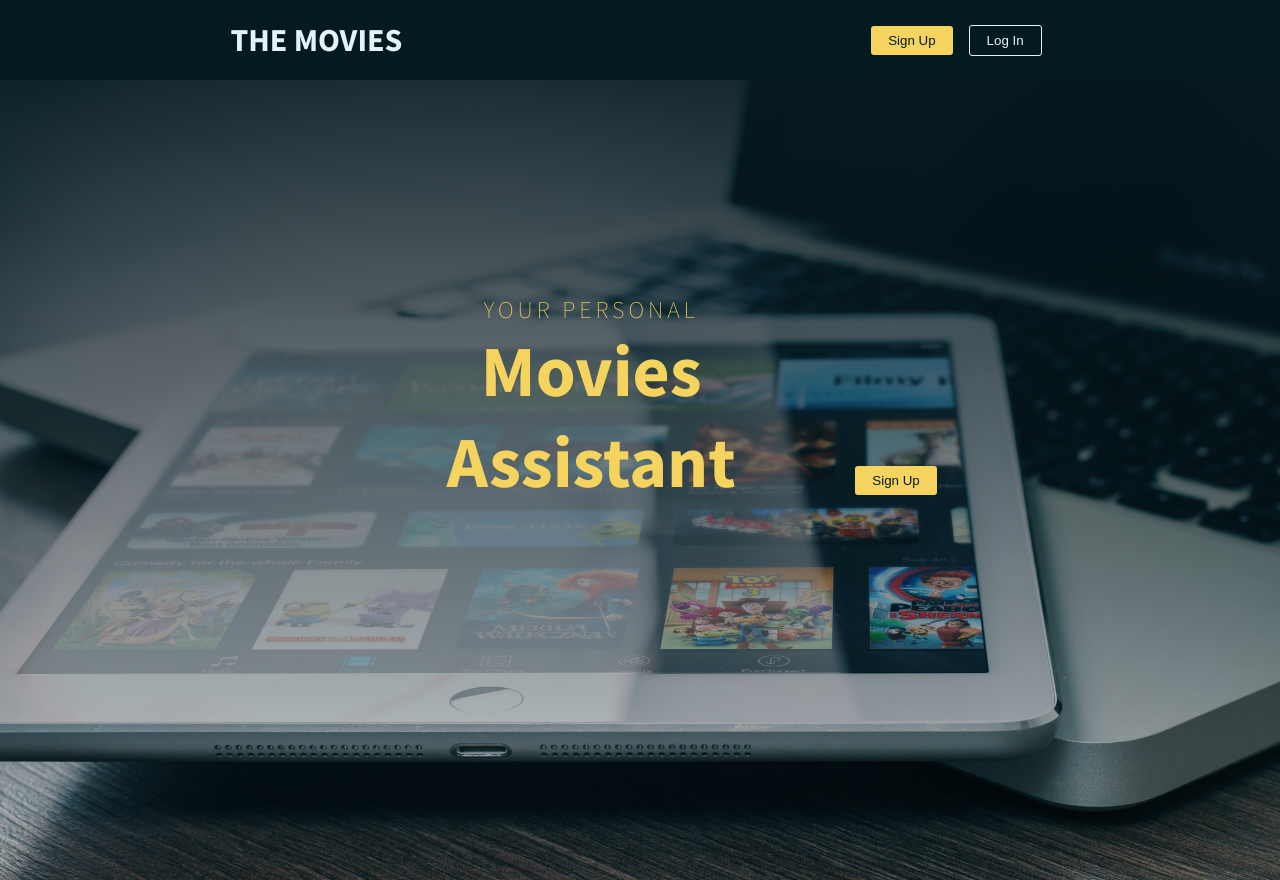
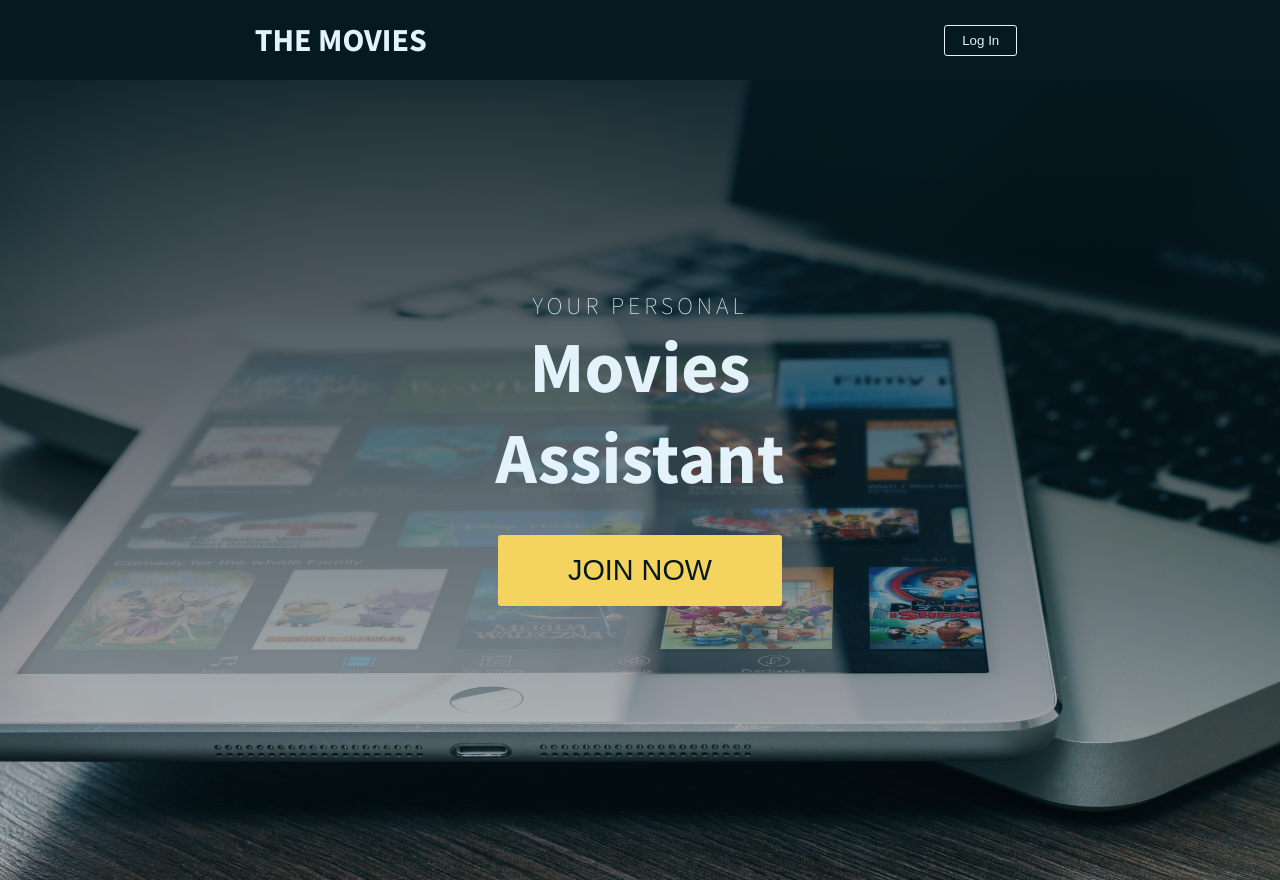
Before and after one commit to LaraMestnik/the_movies, a React (Create React App) app: page / in a window 1280 px wide. Built offline with nearby package versions, Linux system fonts and the light colour scheme.

Commit message:
join now btn

```diff
--- a/src/components/Button.js
+++ b/src/components/Button.js
@@ -1,7 +1,14 @@
 import React from 'react'
 
-export default function Button({ btnStyle, btnText }) {
+export default function Button({ btnStyle, btnText, size }) {
+    let btnSize = "btn-small"
+    if (size === "medium") {
+        btnSize = "btn-medium"
+    }
+    if (size === "large") {
+        btnSize = "btn-large"
+    }
     return (
-        <button className={`btn ${btnStyle === 'primary' ? 'btn-primary' : 'btn-secondary'}`}>{btnText}</button>
+        <button className={`btn ${btnStyle === 'primary' ? 'btn-primary' : 'btn-secondary'} ${btnSize}`}>{btnText}</button>
     )
 }
--- a/src/components/Navbar.js
+++ b/src/components/Navbar.js
@@ -8,7 +8,6 @@ export default function Navbar() {
                 <h1>the movies</h1>
             </div>
             <div className="btn-container">
-                <Button btnStyle="primary" btnText="Sign Up" />
                 <Button btnText="Log In" />
             </div>
         </nav>
--- a/src/css/main.css
+++ b/src/css/main.css
@@ -1,6 +1,5 @@
 @import url("https://fonts.googleapis.com/css2?family=Source+Sans+Pro:wght@200;300;400;700&display=swap");
 .btn {
-  padding: 7px 17px;
   border-radius: 3px;
   margin: 0 0.5rem;
 }
@@ -23,6 +22,20 @@
 .btn-secondary:hover {
   opacity: 0.8;
   cursor: pointer;
+}
+
+.btn-small {
+  padding: 7px 17px;
+}
+
+.btn-medium {
+  padding: 20px 30px;
+}
+
+.btn-large {
+  padding: 19px 70px;
+  font-size: 1.8rem;
+  text-transform: uppercase;
 }
 
 #nav {
@@ -48,7 +61,6 @@
 }
 
 .btn {
-  padding: 7px 17px;
   border-radius: 3px;
   margin: 0 0.5rem;
 }
@@ -73,6 +85,20 @@
   cursor: pointer;
 }
 
+.btn-small {
+  padding: 7px 17px;
+}
+
+.btn-medium {
+  padding: 20px 30px;
+}
+
+.btn-large {
+  padding: 19px 70px;
+  font-size: 1.8rem;
+  text-transform: uppercase;
+}
+
 .welcome {
   position: relative;
   display: flex;
@@ -86,9 +112,10 @@
   background-size: cover;
 }
 .welcome__title {
-  margin-bottom: 10rem;
+  margin-top: -4rem;
+  margin-bottom: 2rem;
   text-transform: capitalize;
-  color: #f4d35e;
+  color: #e4f2fc;
   font-size: 4.5rem;
   width: 40vw;
   text-align: center;
@@ -103,7 +130,6 @@
 }
 
 .btn {
-  padding: 7px 17px;
   border-radius: 3px;
   margin: 0 0.5rem;
 }
@@ -128,6 +154,20 @@
   cursor: pointer;
 }
 
+.btn-small {
+  padding: 7px 17px;
+}
+
+.btn-medium {
+  padding: 20px 30px;
+}
+
+.btn-large {
+  padding: 19px 70px;
+  font-size: 1.8rem;
+  text-transform: uppercase;
+}
+
 body {
   min-height: 100vh;
   font-family: "Source Sans Pro", sans-serif;
--- a/src/pages/Welcome.js
+++ b/src/pages/Welcome.js
@@ -7,8 +7,10 @@ console.log(welcomeBackground);
 export default function Welcome() {
     return (
         <main className="welcome welcome--bg" style={{ backgroundImage: `linear-gradient(rgba(5, 25, 32, .9), rgba(5, 25, 32, 0.2)), url(${welcomeBackground})` }}>
-            <h1 className="welcome__title"><span className="welcome__title__subtitle">Your personal</span> movies assistant</h1>
-            <Button btnStyle="primary" btnText="Sign Up" />
+            <div style={{ textAlign: 'center' }}>
+                <h1 className="welcome__title"><span className="welcome__title__subtitle">Your personal</span> movies assistant</h1>
+                <Button btnStyle="primary" btnText="Join Now" size="large" />
+            </div>
         </main>
 
     )
--- a/src/scss/_utilities.scss
+++ b/src/scss/_utilities.scss
@@ -7,10 +7,10 @@
 }
 
 .btn{
-    padding: $btnPadding;
     border-radius: 3px;
     margin: 0 .5rem;
 }
+
 .btn-primary{
     background-color: #f4d35e;
     color: #051920;
@@ -29,3 +29,17 @@
         cursor: pointer;
     }
 }
+
+.btn-small{
+    padding: 7px 17px;
+}
+
+.btn-medium{
+    padding: 20px 30px;
+}
+
+.btn-large{
+    padding: 19px 70px;
+    font-size: 1.8rem;
+    text-transform: uppercase;
+}
--- a/src/scss/_variables.scss
+++ b/src/scss/_variables.scss
@@ -1,2 +1 @@
-$btnPadding: 7px 17px;
 $h1HeadingSize: 4.5rem;
--- a/src/scss/_welcome.scss
+++ b/src/scss/_welcome.scss
@@ -11,9 +11,10 @@
       background-size: cover;
     }
     &__title{
-      margin-bottom: 10rem;
+      margin-top: -4rem;
+      margin-bottom: 2rem;
       text-transform: capitalize;
-      color: #f4d35e;
+      color: #e4f2fc;;
       font-size: $h1HeadingSize;
       width: 40vw;
       text-align: center;
```
Also changed, not shown: 1 other file (tests, documents, lock files or other folders).
